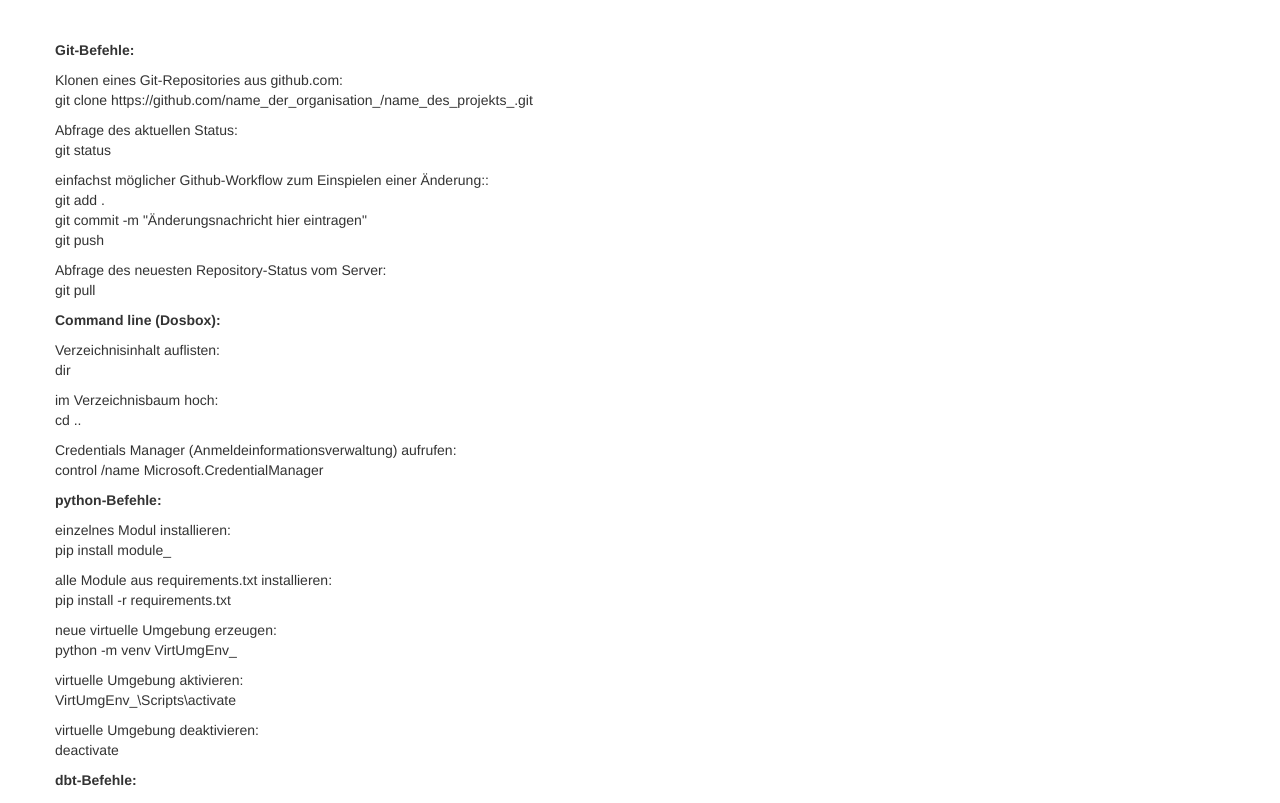
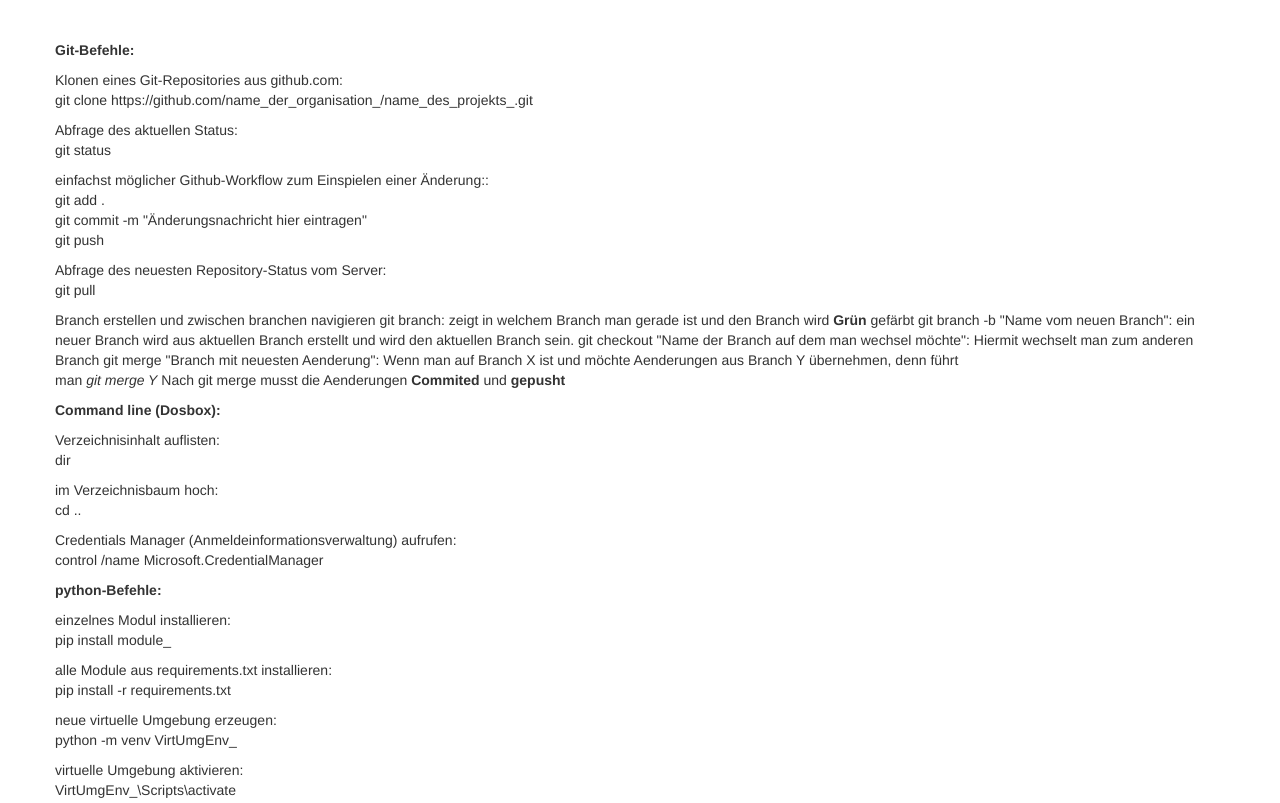
Before and after one commit to christoph-arvato/cheatsheets, a plain HTML site: page misc.html in a window 1280 px wide. Shown: the top 803 px of the page. Drawn offline with Linux system fonts and the light colour scheme.

Commit message:
Branch Erstellung und zwischen Branches navigieren

```diff
--- a/misc.html
+++ b/misc.html
@@ -37,6 +37,15 @@
                 <p>
                     Abfrage des neuesten Repository-Status vom Server:<br>
                     git pull
+                </p>
+                <p>
+                    Branch erstellen und zwischen branchen navigieren
+                    git branch: zeigt in welchem Branch man gerade ist und den Branch wird <strong>Grün</strong> gefärbt
+                    git branch -b "Name vom neuen Branch": ein neuer Branch wird aus aktuellen Branch erstellt und wird den aktuellen Branch sein.
+                    git checkout "Name der Branch auf dem man wechsel möchte": Hiermit wechselt man zum anderen Branch
+                    git merge "Branch mit neuesten Aenderung": Wenn man auf Branch X ist und möchte Aenderungen aus Branch Y übernehmen, denn führt <br>
+                    man <em>git merge Y</em>
+                    Nach git merge musst die Aenderungen <b>Commited</b> und <b>gepusht</b>
                 </p>
                 <p>
                     <b>
```
